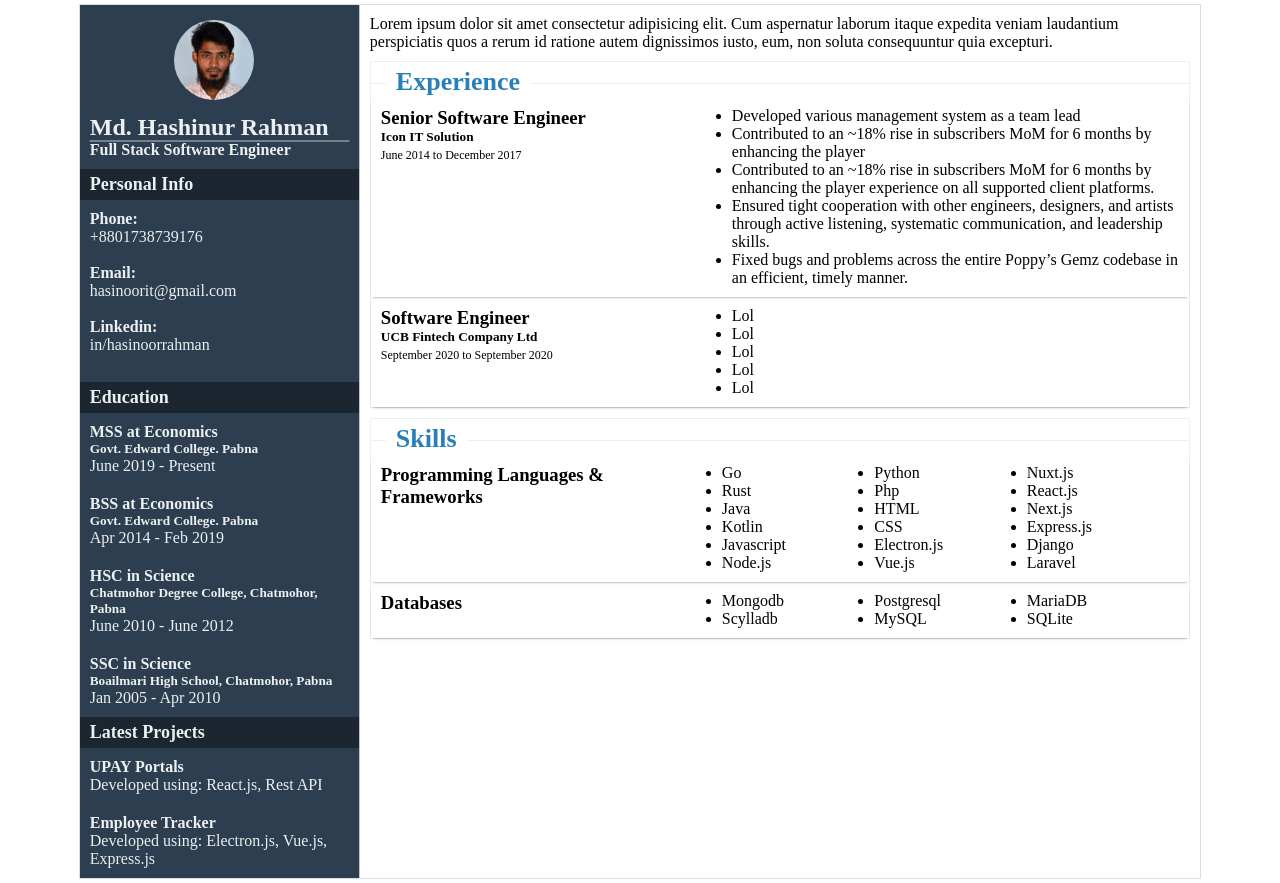
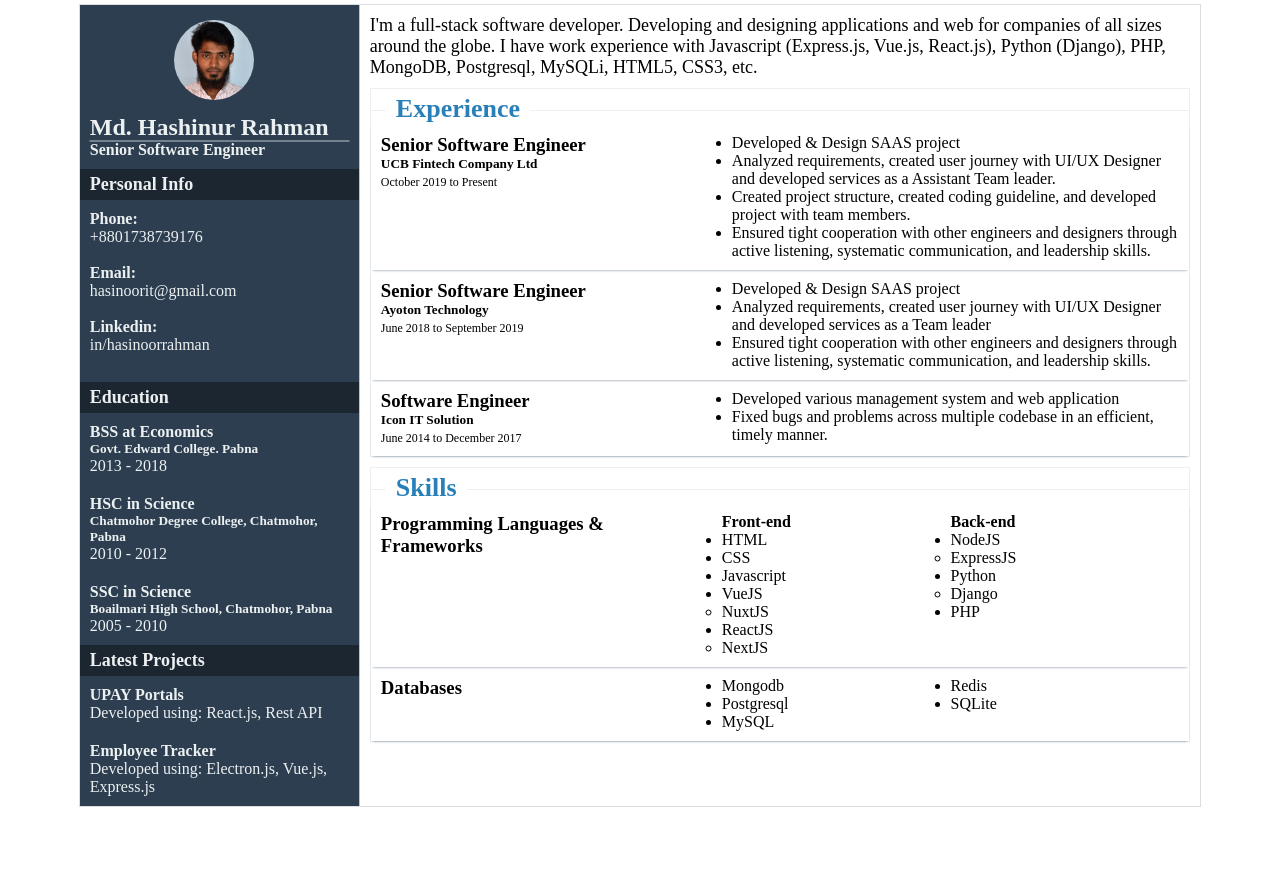
Before and after one commit to hasinoorit/resume, a plain HTML site: page index.html in a window 1280 px wide. After the commit the page ends 811 px from the top, so only its background shows below. Drawn offline with Linux system fonts and the light colour scheme; a web font is replaced by a local one.

Commit message:
CV Updated

```diff
--- a/index.html
+++ b/index.html
@@ -26,7 +26,7 @@
             <div style="width: 100%">
               <h2>Md. Hashinur Rahman</h2>
               <hr />
-              <b>Full Stack Software Engineer</b>
+              <b>Senior Software Engineer</b>
             </div>
           </div>
           <div class="title">Personal Info</div>
@@ -37,24 +37,19 @@
           </div>
           <div class="title">Education</div>
           <div class="pd-10">
-            <h4>MSS at Economics</h4>
-            <h5>Govt. Edward College. Pabna</h5>
-            <span>June 2019 - Present</span>
-          </div>
-          <div class="pd-10">
             <h4>BSS at Economics</h4>
             <h5>Govt. Edward College. Pabna</h5>
-            <span>Apr 2014 - Feb 2019</span>
+            <span>2013 - 2018</span>
           </div>
           <div class="pd-10">
             <h4>HSC in Science</h4>
             <h5>Chatmohor Degree College, Chatmohor, Pabna</h5>
-            <span>June 2010 - June 2012</span>
+            <span>2010 - 2012</span>
           </div>
           <div class="pd-10">
             <h4>SSC in Science</h4>
             <h5>Boailmari High School, Chatmohor, Pabna</h5>
-            <span>Jan 2005 - Apr 2010</span>
+            <span>2005 - 2010</span>
           </div>
           <div class="title">Latest Projects</div>
           <div class="pd-10">
@@ -67,40 +62,54 @@
           </div>
         </div>
         <div class="col-xs-9 pd-10">
-          <p>
-            Lorem ipsum dolor sit amet consectetur adipisicing elit. Cum
-            aspernatur laborum itaque expedita veniam laudantium perspiciatis
-            quos a rerum id ratione autem dignissimos iusto, eum, non soluta
-            consequuntur quia excepturi.
+          <p style="font-size: 18px">
+            I'm a full-stack software developer. Developing and designing applications
+            and web for companies of all sizes around the globe. I have work experience
+            with Javascript (Express.js, Vue.js, React.js), Python (Django), PHP,
+            MongoDB, Postgresql, MySQLi, HTML5, CSS3, etc.
           </p>
           <div class="section-box">
             <h2 class="section-title"><span>Experience</span></h2>
             <div class="row section-item">
               <div class="col-xs-5 pd-10">
                 <h3>Senior Software Engineer</h3>
-                <h5>Icon IT Solution</h5>
-                <span class="time-range">June 2014 to December 2017</span>
+                <h5>UCB Fintech Company Ltd</h5>
+                <span class="time-range">October 2019 to Present</span>
               </div>
               <div class="col-xs-7 section-content pd-10">
                 <ul>
-                  <li>Developed various management system as a team lead</li>
+                  <li>Developed & Design SAAS project</li>
                   <li>
-                    Contributed to an ~18% rise in subscribers MoM for 6 months
-                    by enhancing the player
+                    Analyzed requirements, created user journey with UI/UX Designer and
+                    developed services as a Assistant Team leader.
                   </li>
                   <li>
-                    Contributed to an ~18% rise in subscribers MoM for 6 months
-                    by enhancing the player experience on all supported client
-                    platforms.
+                    Created project structure, created coding guideline, and developed
+                    project with team members.
                   </li>
                   <li>
-                    Ensured tight cooperation with other engineers, designers,
-                    and artists through active listening, systematic
-                    communication, and leadership skills.
+                    Ensured tight cooperation with other engineers and designers through
+                    active listening, systematic communication, and leadership skills.
+                  </li>
+                </ul>
+              </div>
+            </div>
+            <div class="row section-item">
+              <div class="col-xs-5 pd-10">
+                <h3>Senior Software Engineer</h3>
+                <h5>Ayoton Technology</h5>
+                <span class="time-range">June 2018 to September 2019</span>
+              </div>
+              <div class="col-xs-7 section-content pd-10">
+                <ul>
+                  <li>Developed & Design SAAS project</li>
+                  <li>
+                    Analyzed requirements, created user journey with UI/UX Designer and
+                    developed services as a Team leader
                   </li>
                   <li>
-                    Fixed bugs and problems across the entire Poppy’s Gemz
-                    codebase in an efficient, timely manner.
+                    Ensured tight cooperation with other engineers and designers through
+                    active listening, systematic communication, and leadership skills.
                   </li>
                 </ul>
               </div>
@@ -108,21 +117,21 @@
             <div class="row section-item">
               <div class="col-xs-5 pd-10">
                 <h3>Software Engineer</h3>
-                <h5>UCB Fintech Company Ltd</h5>
-                <span class="time-range">September 2020 to September 2020</span>
+                <h5>Icon IT Solution</h5>
+                <span class="time-range">June 2014 to December 2017</span>
               </div>
               <div class="col-xs-7 section-content pd-10">
                 <ul>
-                  <li>Lol</li>
-                  <li>Lol</li>
-                  <li>Lol</li>
-                  <li>Lol</li>
-                  <li>Lol</li>
+                  <li>Developed various management system and web application</li>
+                  <li>
+                    Fixed bugs and problems across multiple codebase in an efficient,
+                    timely manner.
+                  </li>
                 </ul>
               </div>
             </div>
           </div>
-          <div class="section-box">
+          <div class="section-box" style="margin-bottom: 0">
             <h2 class="section-title"><span>Skills</span></h2>
             <div class="section-item">
               <div class="row">
@@ -131,34 +140,42 @@
                 </div>
                 <div class="col-xs-7 pd-10">
                   <div class="row">
-                    <div class="col-xs-4">
+                    <div class="col-xs-6">
                       <ul>
-                        <li>Go</li>
-                        <li>Rust</li>
-                        <li>Java</li>
-                        <li>Kotlin</li>
+                        <b>Front-end</b>
+                        <li>HTML</li>
+                        <li>CSS</li>
                         <li>Javascript</li>
-                        <li>Node.js</li>
+                        <li>
+                          <ul>
+                            VueJS
+                            <li>NuxtJS</li>
+                          </ul>
+                        </li>
+                        <li>
+                          <ul>
+                            ReactJS
+                            <li>NextJS</li>
+                          </ul>
+                        </li>
                       </ul>
                     </div>
-                    <div class="col-xs-4">
+                    <div class="col-xs-6">
                       <ul>
-                        <li>Python</li>
-                        <li>Php</li>
-                        <li>HTML</li>
-                        <li>CSS</li>
-                        <li>Electron.js</li>
-                        <li>Vue.js</li>
-                      </ul>
-                    </div>
-                    <div class="col-xs-4">
-                      <ul>
-                        <li>Nuxt.js</li>
-                        <li>React.js</li>
-                        <li>Next.js</li>
-                        <li>Express.js</li>
-                        <li>Django</li>
-                        <li>Laravel</li>
+                        <b>Back-end</b>
+                        <li>
+                          <ul>
+                            NodeJS
+                            <li>ExpressJS</li>
+                          </ul>
+                        </li>
+                        <li>
+                          <ul>
+                            Python
+                            <li>Django</li>
+                          </ul>
+                        </li>
+                        <li>PHP</li>
                       </ul>
                     </div>
                   </div>
@@ -172,21 +189,16 @@
                 </div>
                 <div class="col-xs-7 pd-10">
                   <div class="row">
-                    <div class="col-xs-4">
+                    <div class="col-xs-6">
                       <ul>
                         <li>Mongodb</li>
-                        <li>Scylladb</li>
-                      </ul>
-                    </div>
-                    <div class="col-xs-4">
-                      <ul>
                         <li>Postgresql</li>
                         <li>MySQL</li>
                       </ul>
                     </div>
-                    <div class="col-xs-4">
+                    <div class="col-xs-6">
                       <ul>
-                        <li>MariaDB</li>
+                        <li>Redis</li>
                         <li>SQLite</li>
                       </ul>
                     </div>
```
